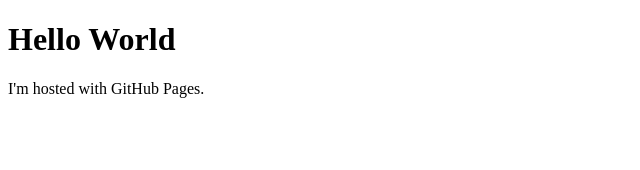
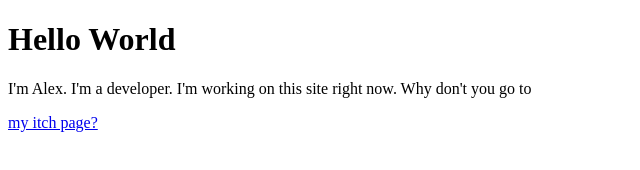
Before and after one commit to SamAlexandros/samalexandros.github.io, a plain HTML site: page index.html in a window 1280 px wide. Shown: the whole page, without its empty margins (0-640 px from the left). Drawn offline with Linux system fonts and the light colour scheme.

Commit message:
Update index.html

```diff
--- a/index.html
+++ b/index.html
@@ -2,6 +2,7 @@
 <html>
 <body>
 <h1>Hello World</h1>
-<p>I'm hosted with GitHub Pages.</p>
+<p>I'm Alex. I'm a developer. I'm working on this site right now. Why don't you go to </p>
+<a href = "https://tacosaucedev.itch.io">my itch page?</a>
 </body>
 </html>
```
